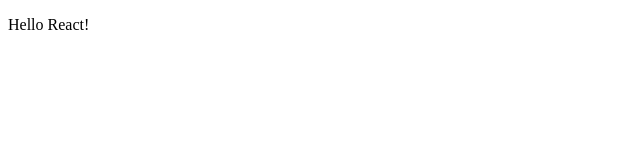
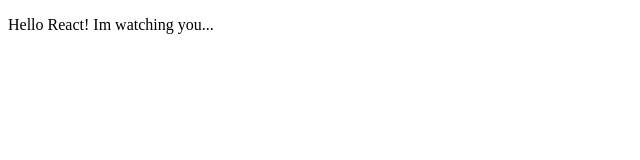
Before and after one commit to Occulow/occulow_server, a React app in the folder occulow/: page / in a window 1280 px wide. Shown: the top 160 px of the page, without its empty margins (0-640 px from the left). Built offline with nearby package versions, Linux system fonts and the light colour scheme; the HTML template or start-up script is replaced by a standard one.

Commit message:
Npm build/watch tasks

```diff
--- a/occulow/package.json
+++ b/occulow/package.json
@@ -4,7 +4,8 @@
   "description": "",
   "main": "index.js",
   "scripts": {
-    "test": "echo \"Error: no test specified\" && exit 1"
+    "watch": "webpack -d --watch",
+    "build": "webpack -p"
   },
   "author": "",
   "license": "ISC",
--- a/occulow/static/occulow/js/src/index.jsx
+++ b/occulow/static/occulow/js/src/index.jsx
@@ -3,7 +3,7 @@ import {render} from 'react-dom';
 
 class App extends React.Component {
   render () {
-    return <p> Hello React!</p>;
+    return <p> Hello React! Im watching you...</p>;
   }
 }
 
```
